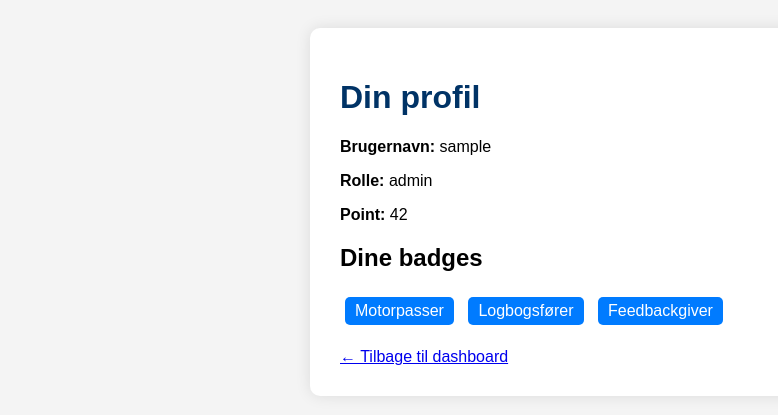
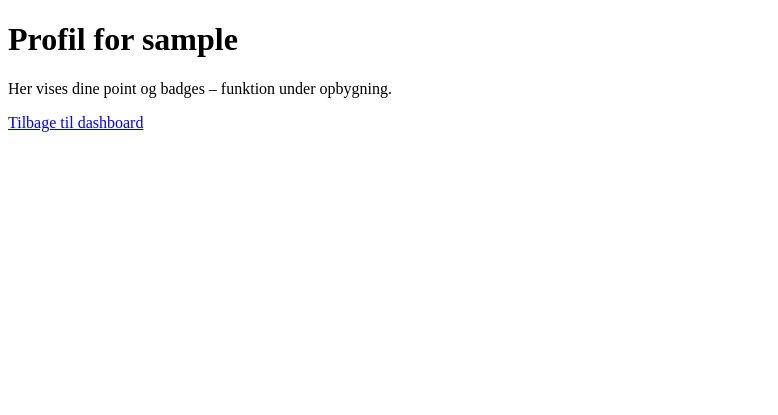
Before and after one commit to goldensn68/navoras-test, a Flask app: page /profile in a window 1280 px wide. Shown: the top 415 px of the page, without its empty margins (0-778 px from the left). Run offline with Flask 3, Linux system fonts and the light colour scheme; a user stored in the database is signed in.

```diff
--- a/app.py
+++ b/app.py
@@ -1,3 +1,4 @@
+
 from flask import Flask, render_template, request, redirect, url_for, session
 import json
 import os
@@ -5,14 +6,25 @@ import os
 app = Flask(__name__)
 app.secret_key = "hemmelig_nøgle"
 
-# Brug korrekt sti til users.json i roden
 def load_users():
     with open("users.json", "r", encoding="utf-8") as f:
         return json.load(f)["users"]
 
-def save_users(users):
-    with open("users.json", "w", encoding="utf-8") as f:
-        json.dump({"users": users}, f, indent=2, ensure_ascii=False)
+def load_boat(username):
+    try:
+        with open("boats.json", "r", encoding="utf-8") as f:
+            boats = json.load(f)
+        return boats.get(username)
+    except:
+        return None
+
+def load_logs(username):
+    try:
+        with open("logs.json", "r", encoding="utf-8") as f:
+            logs = json.load(f)
+        return logs.get(username, [])
+    except:
+        return []
 
 @app.route("/")
 def index():
@@ -38,40 +50,18 @@ def login():
 @app.route("/dashboard")
 def user_dashboard():
     if "username" in session and session.get("role") == "bruger":
-        return render_template("user_dashboard.html", username=session["username"])
+        boat = load_boat(session["username"])
+        logs = load_logs(session["username"])
+        return render_template("user_dashboard.html", username=session["username"], boat=boat, logs=logs)
     return redirect(url_for("login"))
 
-@app.route("/admin", methods=["GET", "POST"])
+@app.route("/admin")
 def admin_dashboard():
     if "username" in session and session.get("role") == "admin":
-        users = load_users()
-        user_dict = {u["username"]: u for u in users}
-        return render_template("admin_dashboard.html", username=session["username"], users=user_dict)
-    return redirect(url_for("login"))
-
-@app.route("/register_user", methods=["POST"])
-def register_user():
-    if "username" in session and session.get("role") == "admin":
-        new_user = {
-            "username": request.form["username"],
-            "password": request.form["password"],
-            "role": request.form["role"]
-        }
-        users = load_users()
-        users.append(new_user)
-        save_users(users)
-        return redirect(url_for("admin_dashboard"))
-    return redirect(url_for("login"))
-
-@app.route("/profile")
-def profile():
-    if "username" in session:
-        username = session["username"]
-        role = session.get("role", "bruger")
-        # Midlertidige testdata – disse kan senere gøres dynamiske
-        points = 42
-        badges = ["Motorpasser", "Logbogsfører", "Feedbackgiver"]
-        return render_template("profile.html", username=username, role=role, points=points, badges=badges)
+        with open("users.json", "r", encoding="utf-8") as f:
+            users_data = json.load(f)["users"]
+        users = {user["username"]: user for user in users_data}
+        return render_template("admin_dashboard.html", users=users)
     return redirect(url_for("login"))
 
 @app.route("/logout")
@@ -79,7 +69,12 @@ def logout():
     session.clear()
     return redirect(url_for("login"))
 
-# Portopsætning til Render
+@app.route("/profile")
+def profile():
+    if "username" in session:
+        return render_template("profile.html", username=session["username"])
+    return redirect(url_for("login"))
+
 if __name__ == "__main__":
     port = int(os.environ.get("PORT", 5000))
     app.run(host="0.0.0.0", port=port)
--- a/templates/profile.html
+++ b/templates/profile.html
@@ -1,53 +1,13 @@
+
 <!DOCTYPE html>
 <html lang="da">
 <head>
-  <meta charset="UTF-8">
-  <title>Din profil – Navoras</title>
-  <style>
-    body {
-      font-family: Arial, sans-serif;
-      background-color: #f4f4f4;
-      padding: 20px;
-    }
-    .container {
-      background: white;
-      padding: 30px;
-      max-width: 600px;
-      margin: auto;
-      border-radius: 10px;
-      box-shadow: 0 0 15px rgba(0,0,0,0.1);
-    }
-    h1 {
-      color: #003366;
-    }
-    .badge {
-      display: inline-block;
-      padding: 5px 10px;
-      margin: 5px;
-      background: #007bff;
-      color: white;
-      border-radius: 5px;
-    }
-  </style>
+    <meta charset="UTF-8">
+    <title>Profil – Navoras</title>
 </head>
 <body>
-  <div class="container">
-    <h1>Din profil</h1>
-    <p><strong>Brugernavn:</strong> {{ username }}</p>
-    <p><strong>Rolle:</strong> {{ role }}</p>
-    <p><strong>Point:</strong> {{ points }}</p>
-
-    <h2>Dine badges</h2>
-    {% if badges %}
-      {% for badge in badges %}
-        <span class="badge">{{ badge }}</span>
-      {% endfor %}
-    {% else %}
-      <p>Du har endnu ingen badges.</p>
-    {% endif %}
-
-    <br><br>
-    <a href="{{ url_for('user_dashboard') }}">← Tilbage til dashboard</a>
-  </div>
+    <h1>Profil for {{ username }}</h1>
+    <p>Her vises dine point og badges – funktion under opbygning.</p>
+    <a href="{{ url_for('user_dashboard') }}">Tilbage til dashboard</a>
 </body>
 </html>
--- a/users.json
+++ b/users.json
@@ -6,8 +6,8 @@
       "role": "admin"
     },
     {
-      "username": "bruger1",
-      "password": "test123",
+      "username": "Bruger 1",
+      "password": "test",
       "role": "bruger"
     }
   ]
```
Also changed, not shown: boats.json (added, +7 -0 lines), logs.json (added, +10 -0 lines), templates/admin_dashboard.html (+1 -12 lines), templates/login.html (+9 -19 lines), templates/user_dashboard.html (+2 -8 lines).
